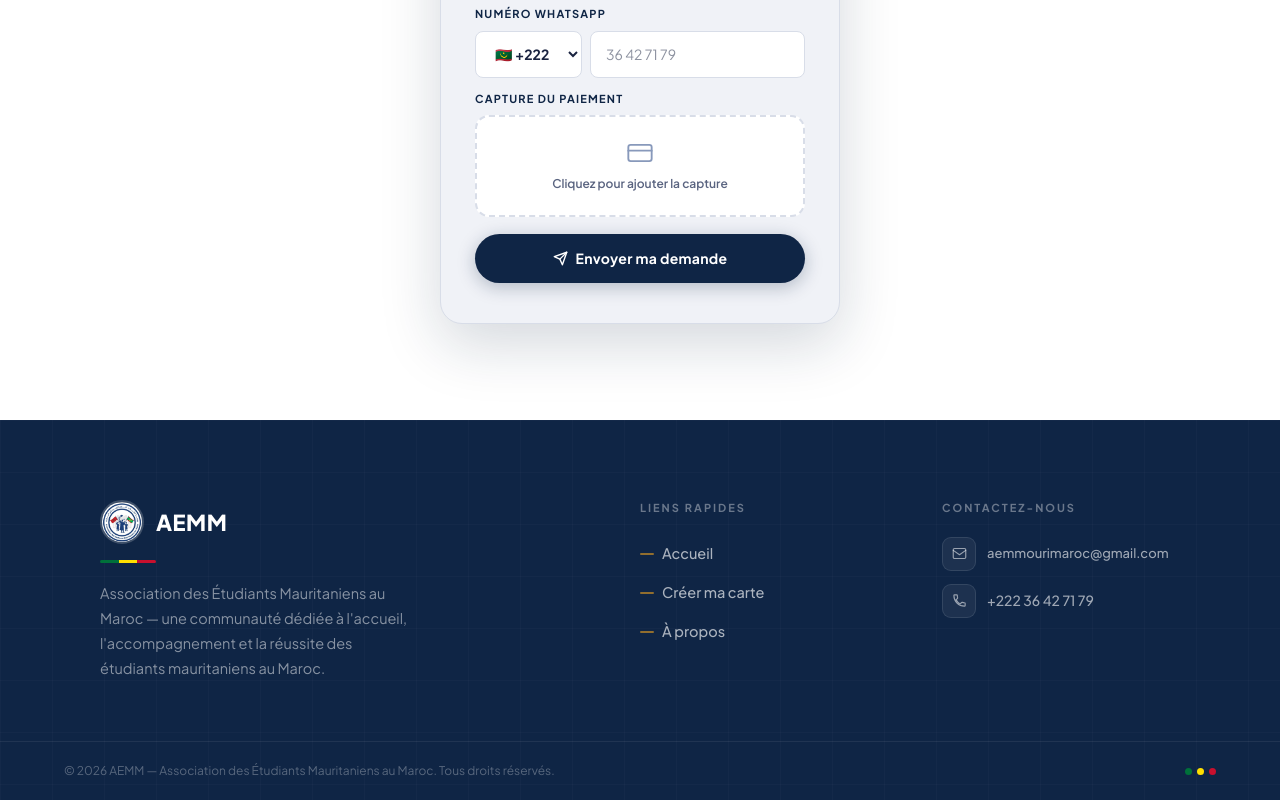
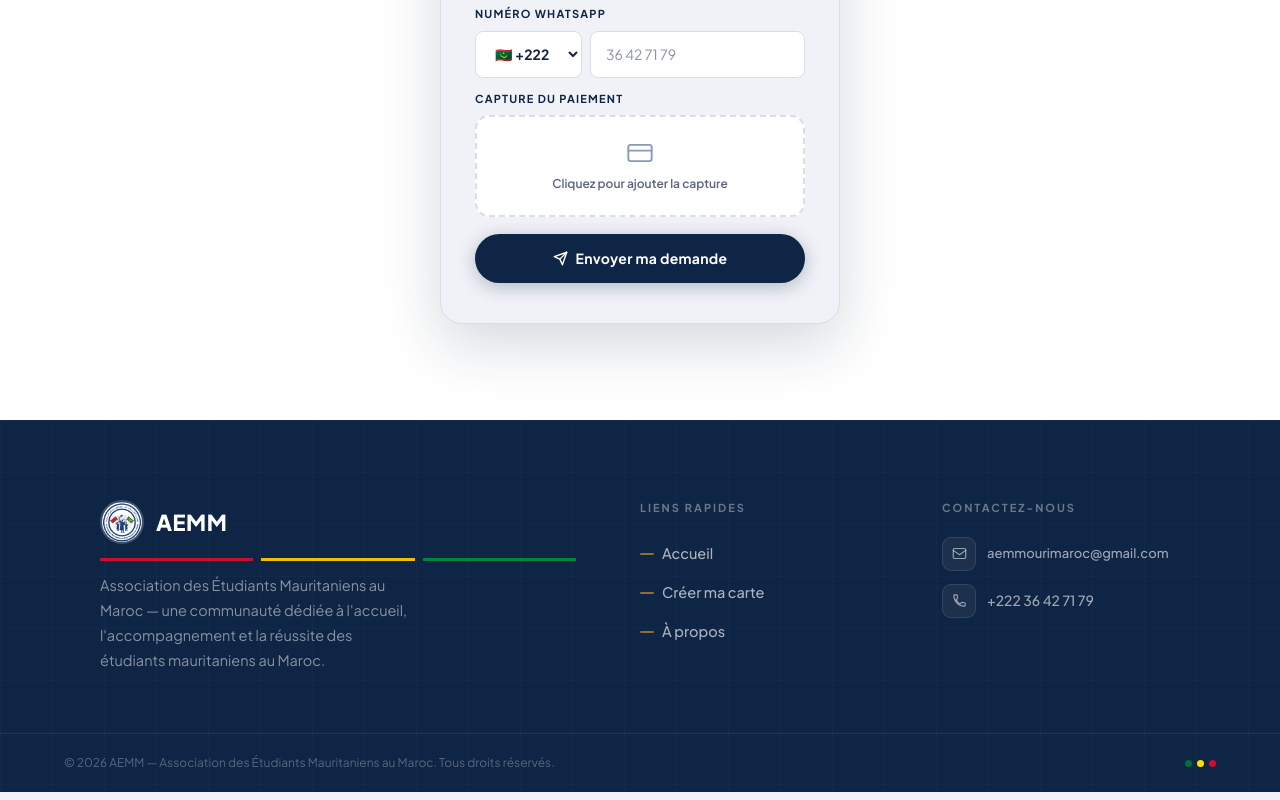
Before and after one commit to OussamaKader/Carte, a Next.js app: page / in a window 1280 px wide. Shown: the part 2264-3064 px from the top of the page. Built offline with nearby package versions, Linux system fonts and the light colour scheme.

Commit message:
add carte/[id] page

```diff
--- a/app/Footer.tsx
+++ b/app/Footer.tsx
@@ -62,8 +62,16 @@ export default function Footer({ lang = 'fr' }: FooterProps) {
           </div>
 
           {/* Mauritanian tricolor bar */}
-          <div className="footer-tricolor" aria-hidden="true">
-            <span /><span /><span />
+          {/* Mauritanian tricolor bar avec logo centré */}
+          <div style={{
+            display: 'flex',
+            alignItems: 'center',
+            gap: '8px',
+            margin: '12px 0',
+          }}>
+            <div style={{ flex: 1, height: '3px', background: '#c8102e' }} />
+            <div style={{ flex: 1, height: '3px', background: '#f0c000' }} />
+            <div style={{ flex: 1, height: '3px', background: '#00843d' }} />
           </div>
 
           <p className="footer-description">{content.description}</p>
```
